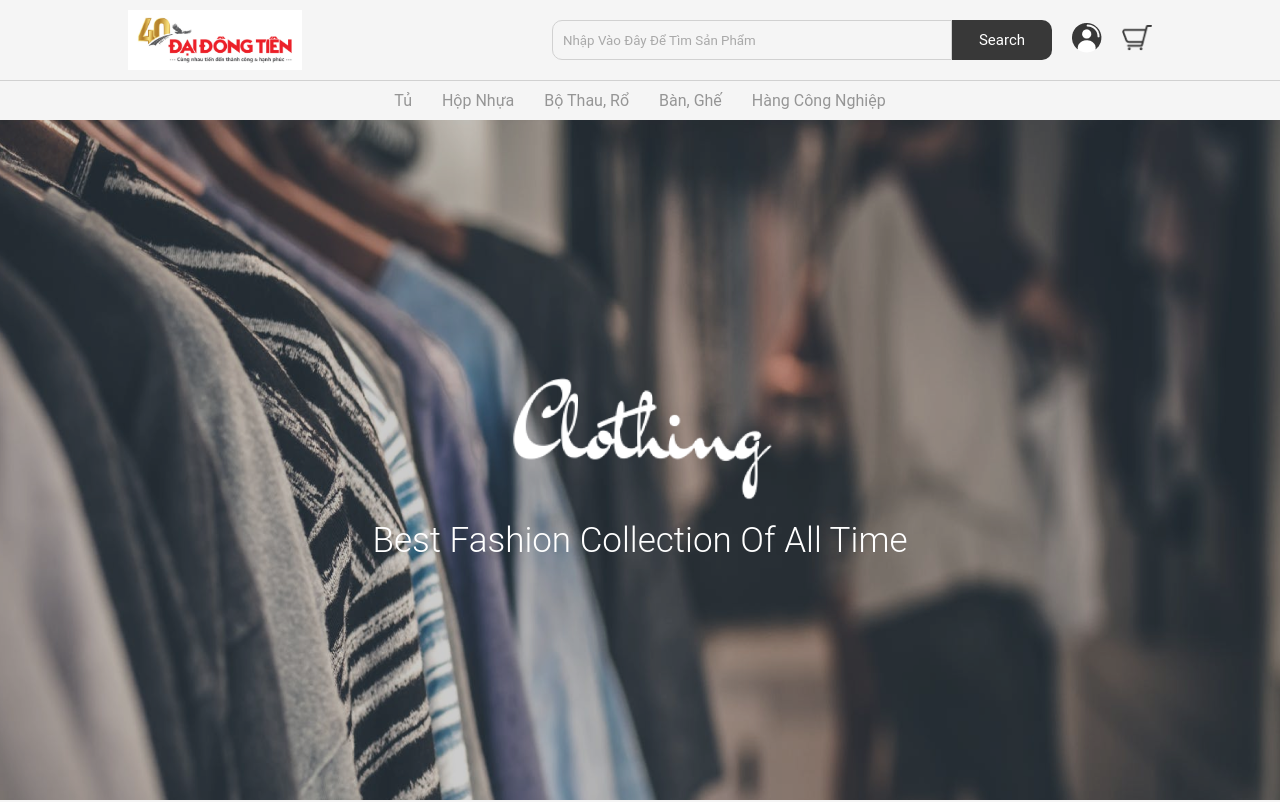
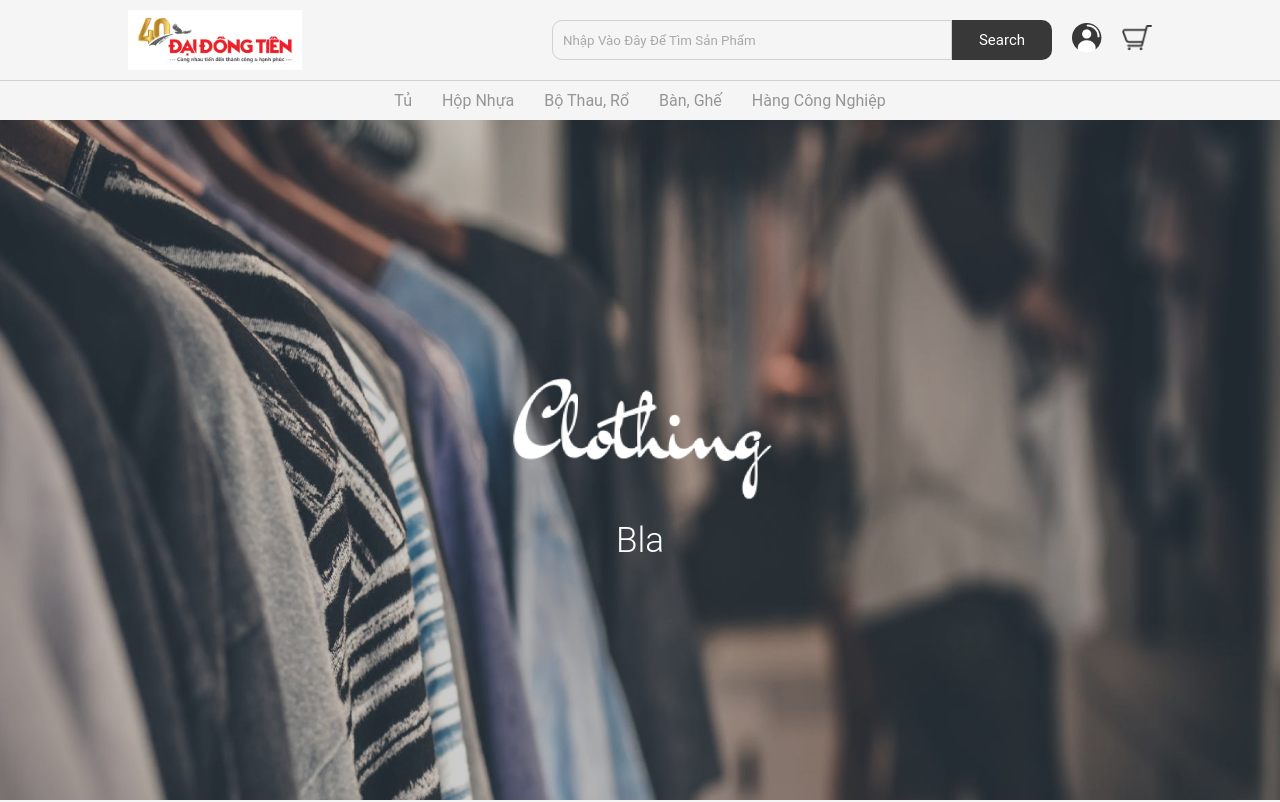
Before and after one commit to Daniel-LeTC/TDD, a plain HTML site: page index.html in a window 1280 px wide. Shown: the top 802 px of the page. Drawn offline with Linux system fonts and the light colour scheme.

Commit message:
update product-slider, product card in index.html

```diff
--- a/index.html
+++ b/index.html
@@ -17,7 +17,7 @@
         <header class="hero-section">
             <div class="content">
                 <img src="img/light-logo.png" class="logo" alt="">
-                <p class="sub-heading">best fashion collection of all time</p>
+                <p class="sub-heading">bla</p>
             </div>
         </header>
         <section class="product">
```
